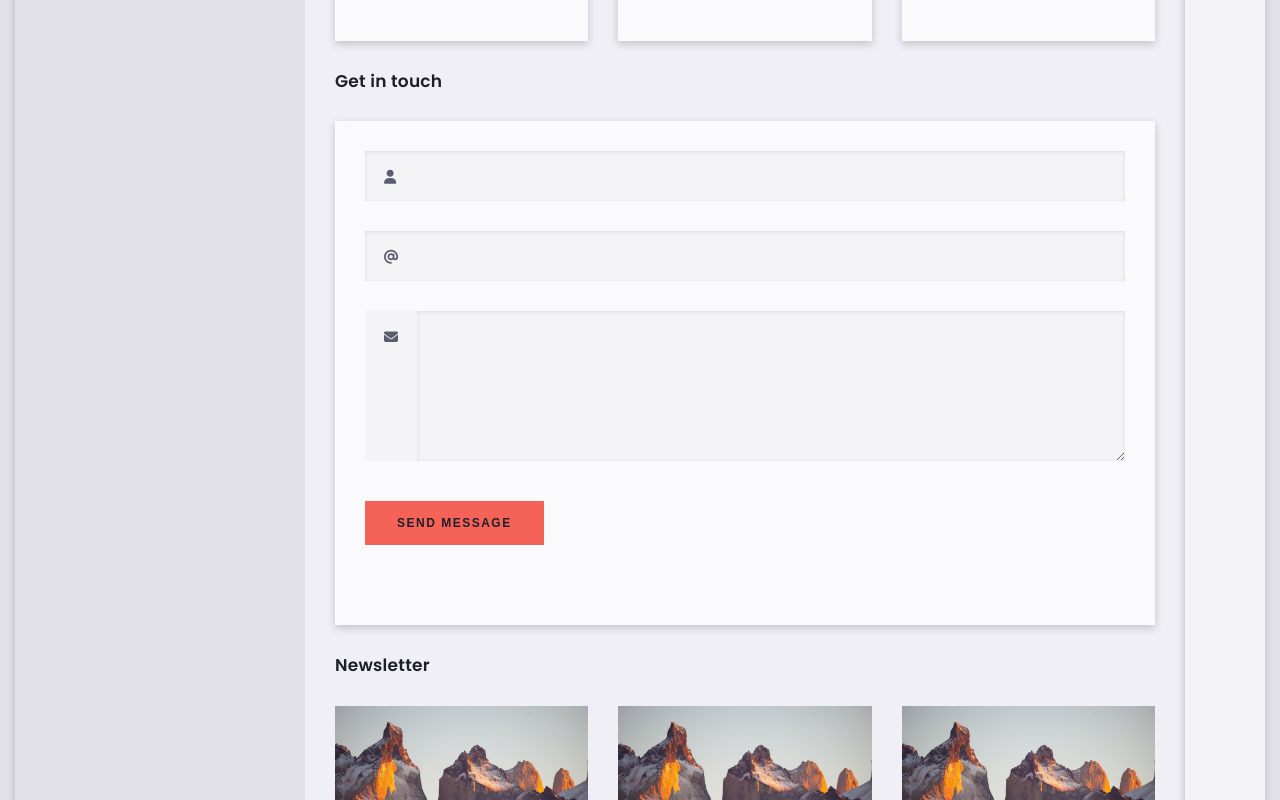
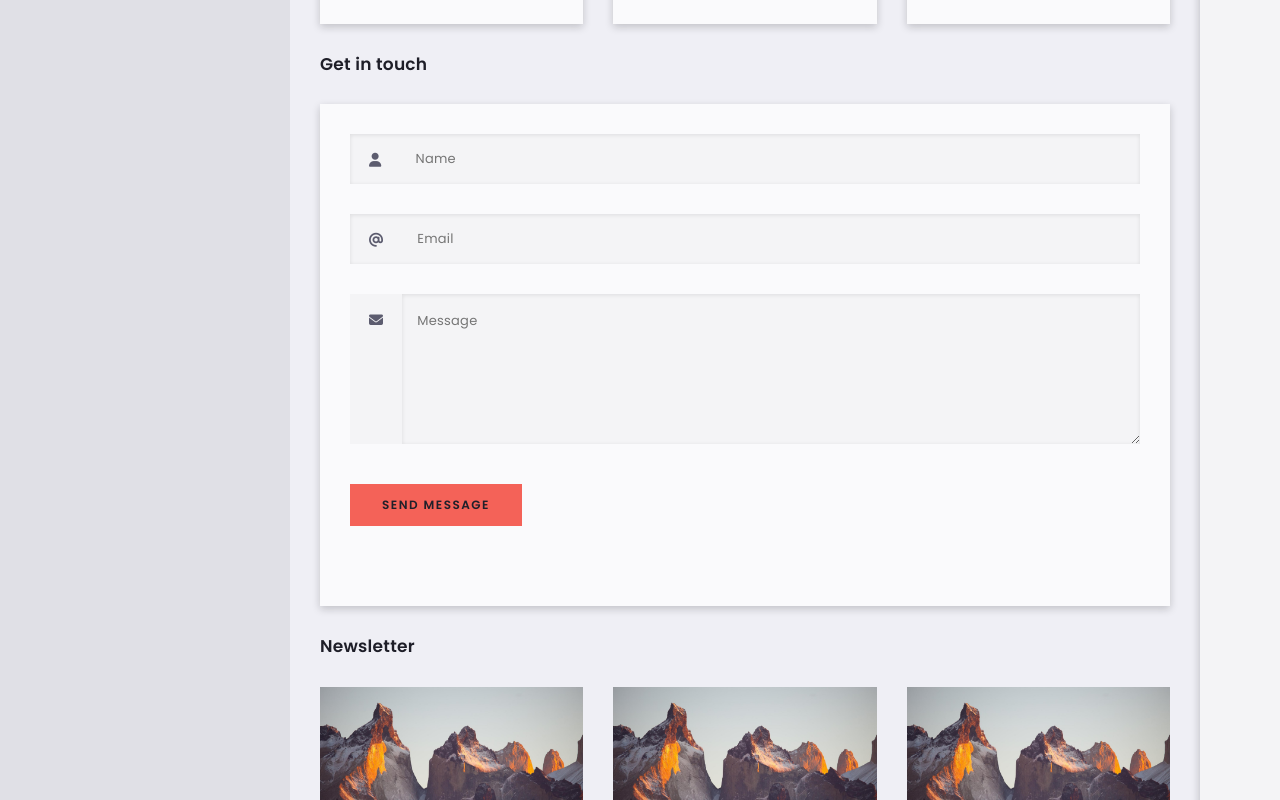
Before and after one commit to muneppakarthik/portfolio, a Next.js app: page / in a window 1280 px wide. Shown: the part 1360-2160 px from the top of the page. Built offline with nearby package versions, Linux system fonts and the light colour scheme.

Commit message:
design update

```diff
--- a/src/app/globals.scss
+++ b/src/app/globals.scss
@@ -28,9 +28,8 @@ body {
   overflow-x: hidden;
 }
 
-body {
+* {
   color: var(--primary);
-  background: var(--background);
   font-family: var(--font-poppins), sans-serif;
   -webkit-font-smoothing: antialiased;
   -moz-osx-font-smoothing: grayscale;
@@ -40,6 +39,10 @@ body {
   font-style: normal;
   padding: 15px;
   letter-spacing: 0.25px;
+}
+
+body {
+  background: var(--background);
 }
 
 code,
--- a/src/components/GetInTouch/GetInTouch.tsx
+++ b/src/components/GetInTouch/GetInTouch.tsx
@@ -9,9 +9,9 @@ const GetInTouch = () => {
     <div className="get-in-touch-container">
       <SectionHeading label="Get in touch" />
       <div className="get-in-touch-container__wrapper card-shadow">
-        <Input icon="fa-user" />
-        <Input icon="fa-at" />
-        <Input icon="fa-envelope" textarea={true} />
+        <Input icon="fa-user" placeHolder="Name" />
+        <Input icon="fa-at" placeHolder="Email" />
+        <Input icon="fa-envelope" textarea={true} placeHolder="Message" />
         <Button label="Send Message" />
       </div>
     </div>
--- a/src/components/Input/Input.tsx
+++ b/src/components/Input/Input.tsx
@@ -1,15 +1,32 @@
 import React from "react";
 import "./Input.scss";
 
-const Input = ({ type = "text", icon = "", textarea = false }) => {
+const Input = ({
+  type = "text",
+  icon = "",
+  textarea = false,
+  placeHolder = "",
+  name = "",
+}) => {
   return (
     <div className={`input-block ${textarea ? "textarea-block" : ""}`}>
       <span className="input-block__icon icon-block">
         <i className={`fas ${icon} icon`}></i>
       </span>
-      {!textarea && <input type={type} className="input-block__input" />}
+      {!textarea && (
+        <input
+          type={type}
+          className="input-block__input"
+          placeholder={placeHolder}
+          name={name}
+        />
+      )}
       {textarea && (
-        <textarea className="input-block__input input-block__textarea" />
+        <textarea
+          className="input-block__input input-block__textarea"
+          placeholder={placeHolder}
+          name={name}
+        />
       )}
     </div>
   );
--- a/src/components/button/button.scss
+++ b/src/components/button/button.scss
@@ -4,7 +4,7 @@
     border: 0px;
     font-size: 12px;
     font-weight: 600;
-    padding: 15px 32px;
+    padding: 10px 32px;
     text-transform: uppercase;
     letter-spacing: 1.5px;
     color: var(--black-1);
```
